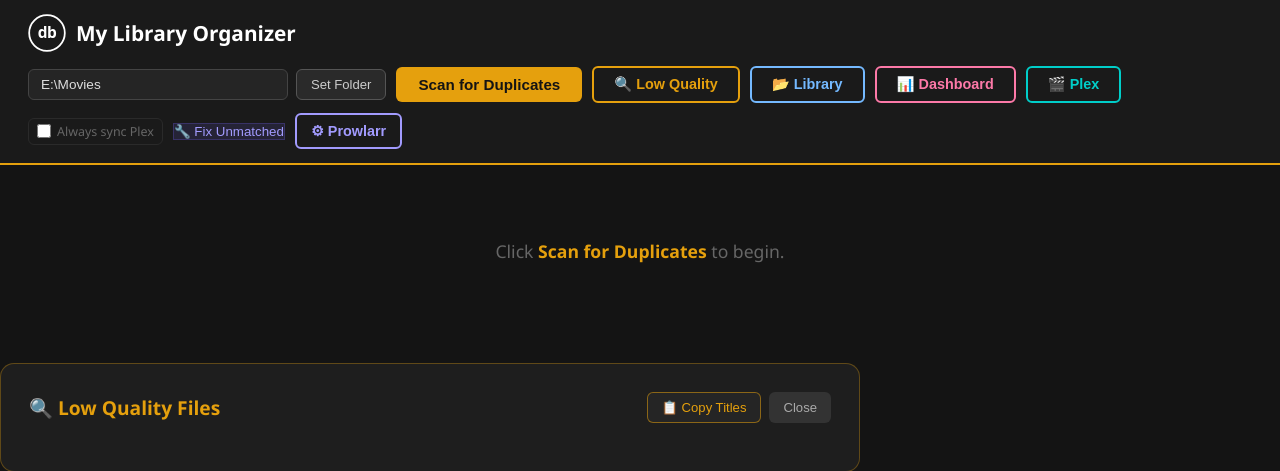
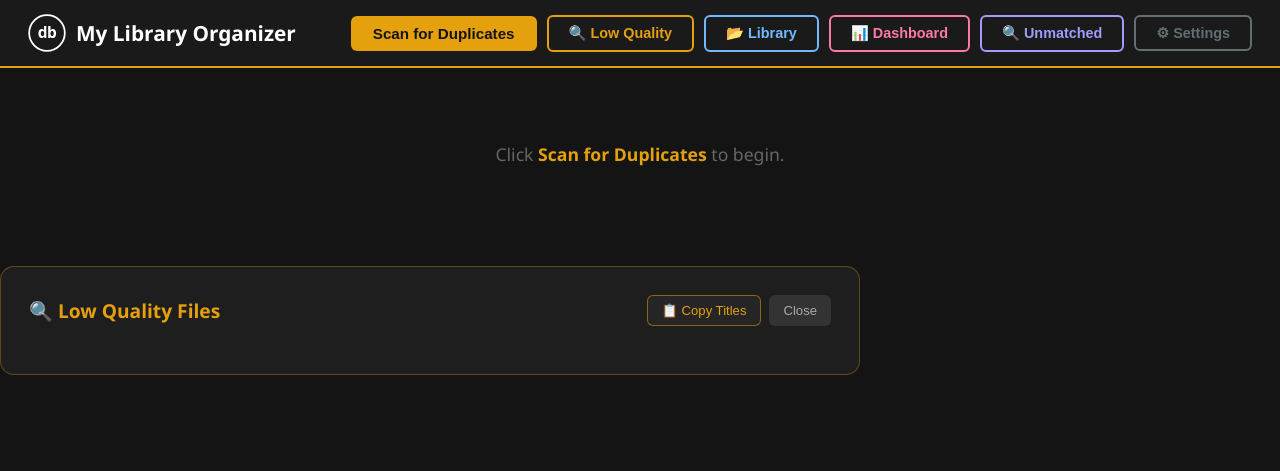
Before and after one commit to dantebagera/cinema-paradiso, a Flask app: page / in a window 1280 px wide. Shown: the top 471 px of the page. Run offline with Flask 3, Linux system fonts and the light colour scheme.

Commit message:
Consolidate all settings into Settings dropdown; rename Fix Unmatched to Unmatched

```diff
--- a/templates/index.html
+++ b/templates/index.html
@@ -114,10 +114,10 @@
     }
     #lib-btn:hover { background: #74b9ff; color: #141414; }
 
-    #plex-btn {
+    #unmatched-btn {
       background: transparent;
-      border: 2px solid #00cec9;
-      color: #00cec9;
+      border: 2px solid #a29bfe;
+      color: #a29bfe;
       padding: 8px 20px;
       border-radius: 6px;
       font-size: 0.9rem;
@@ -126,29 +126,23 @@
       transition: background 0.2s, color 0.2s;
       white-space: nowrap;
     }
-    #plex-btn:hover { background: #00cec9; color: #141414; }
-
-    #plex-cfg-overlay {
-      display: none; position: fixed; inset: 0;
-      background: rgba(0,0,0,0.82); z-index: 300;
-      align-items: center; justify-content: center;
-    }
-    #plex-cfg-overlay.active { display: flex; }
-    .plex-cfg-box {
-      background: #1e1e1e; border: 1px solid #00cec944;
-      border-radius: 12px; padding: 28px; width: 100%; max-width: 440px;
-    }
-    .plex-cfg-box h3 { color: #00cec9; margin-bottom: 6px; font-size: 1rem; }
-    .plex-cfg-hint { font-size: 0.75rem; color: #555; margin-bottom: 16px; line-height: 1.5; }
-    .plex-cfg-box label { display: block; font-size: 0.8rem; color: #888; margin-bottom: 4px; margin-top: 12px; }
-    .plex-cfg-box input {
-      width: 100%; background: #252525; border: 1px solid #444;
-      color: #ddd; padding: 9px 12px; border-radius: 6px; font-size: 0.9rem;
-    }
-    .plex-cfg-box input:focus { outline: none; border-color: #00cec9; }
-    .plex-cfg-actions { display: flex; gap: 8px; margin-top: 18px; justify-content: flex-end; }
-    .btn-plex-save { background: #00cec9; color: #141414; border: none; padding: 8px 20px; border-radius: 6px; font-size: 0.85rem; font-weight: 700; cursor: pointer; }
-    .btn-plex-save:hover { background: #00b4b0; }
+    #unmatched-btn:hover { background: #a29bfe; color: #141414; }
+
+    #settings-btn {
+      background: transparent;
+      border: 2px solid #636e72;
+      color: #636e72;
+      padding: 8px 20px;
+      border-radius: 6px;
+      font-size: 0.9rem;
+      font-weight: 700;
+      cursor: pointer;
+      transition: background 0.2s, color 0.2s;
+      white-space: nowrap;
+    }
+    #settings-btn:hover { background: #636e72; color: #fff; }
+    #settings-btn.open { background: #636e72; color: #fff; }
+
     .lib-row-unmatched { border-left: 3px solid #e5a00d !important; }
     .lib-row-unmatched td:first-child { padding-left: 9px; }
     .plex-col-matched { font-size: 0.82rem; }
@@ -543,32 +537,53 @@
     .btn-confirm-delete { background: #c0392b; color: #fff; border: none; padding: 9px 18px; border-radius: 6px; font-size: 0.88rem; font-weight: 700; cursor: pointer; }
     .btn-confirm-delete:hover { background: #e74c3c; }
 
-    /* ── Prowlarr ── */
-    #prowlarr-btn {
-      background: transparent; border: 2px solid #a29bfe; color: #a29bfe;
-      padding: 8px 14px; border-radius: 6px; font-size: 0.9rem; font-weight: 700;
-      cursor: pointer; transition: background 0.2s, color 0.2s; white-space: nowrap;
-    }
-    #prowlarr-btn:hover { background: #a29bfe; color: #141414; }
-    .prowlarr-cfg-overlay {
-      display: none; position: fixed; inset: 0; background: #000000cc;
-      z-index: 300; align-items: center; justify-content: center;
-    }
-    .prowlarr-cfg-overlay.active { display: flex; }
-    .prowlarr-cfg-box {
-      background: #222; border: 1px solid #a29bfe66; border-radius: 12px;
-      padding: 28px; width: 92%; max-width: 440px;
-    }
-    .prowlarr-cfg-box h3 { color: #a29bfe; margin-bottom: 18px; font-size: 1rem; }
-    .prowlarr-cfg-box label { display: block; font-size: 0.8rem; color: #888; margin-bottom: 4px; margin-top: 12px; }
-    .prowlarr-cfg-box input {
-      width: 100%; background: #1a1a1a; border: 1px solid #444; color: #ddd;
-      padding: 8px 12px; border-radius: 6px; font-size: 0.88rem;
-    }
-    .prowlarr-cfg-box input:focus { outline: none; border-color: #a29bfe; }
-    .prowlarr-cfg-actions { display: flex; gap: 10px; justify-content: flex-end; margin-top: 20px; }
-    .btn-prowlarr-save { background: #a29bfe; color: #141414; border: none; padding: 8px 20px; border-radius: 6px; font-size: 0.88rem; font-weight: 700; cursor: pointer; }
-    .btn-prowlarr-save:hover { background: #b5b0ff; }
+    /* ── Settings dropdown ── */
+    #settings-dropdown {
+      display: none; position: fixed; top: 62px; right: 16px;
+      background: #1e1e1e; border: 1px solid #333; border-radius: 10px;
+      padding: 20px; width: 360px; z-index: 500;
+      box-shadow: 0 8px 32px #0008;
+    }
+    #settings-dropdown.open { display: block; }
+    .settings-section { margin-bottom: 20px; }
+    .settings-section:last-child { margin-bottom: 0; }
+    .settings-section-title {
+      font-size: 0.7rem; text-transform: uppercase; letter-spacing: 0.06em;
+      color: #555; margin-bottom: 10px; padding-bottom: 6px;
+      border-bottom: 1px solid #2a2a2a;
+    }
+    .settings-field { margin-bottom: 10px; }
+    .settings-field label { display: block; font-size: 0.78rem; color: #888; margin-bottom: 4px; }
+    .settings-field input[type=text] {
+      width: 100%; background: #252525; border: 1px solid #333; color: #ddd;
+      padding: 7px 10px; border-radius: 6px; font-size: 0.83rem; box-sizing: border-box;
+    }
+    .settings-field input[type=text]:focus { outline: none; border-color: #636e72; }
+    .settings-btn-row { display: flex; gap: 8px; margin-top: 12px; }
+    .btn-settings-save {
+      background: #636e72; color: #fff; border: none; padding: 7px 18px;
+      border-radius: 6px; font-size: 0.82rem; font-weight: 700; cursor: pointer; flex: 1;
+    }
+    .btn-settings-save:hover { background: #7f8c8d; }
+    .btn-settings-test {
+      background: #252525; color: #aaa; border: 1px solid #444; padding: 7px 14px;
+      border-radius: 6px; font-size: 0.82rem; cursor: pointer;
+    }
+    .btn-settings-test:hover { background: #333; color: #fff; }
+    .settings-hint { font-size: 0.72rem; color: #555; line-height: 1.5; margin-bottom: 10px; }
+    .settings-status { font-size: 0.78rem; margin-top: 6px; min-height: 16px; }
+    .always-sync-row {
+      display: flex; align-items: flex-start; gap: 10px;
+      padding: 10px 12px; border-radius: 7px; cursor: pointer;
+      background: #252525; border: 1px solid #2a2a2a;
+    }
+    .always-sync-row:hover { border-color: #00cec944; }
+    .always-sync-row input[type=checkbox] { accent-color: #00cec9; width: 15px; height: 15px; cursor: pointer; margin-top: 2px; flex-shrink: 0; }
+    .asr-text { flex: 1; }
+    .asr-label { font-size: 0.83rem; color: #bbb; }
+    .asr-sub { font-size: 0.72rem; color: #555; margin-top: 2px; }
+    .always-sync-row.active { border-color: #00cec966; background: #00cec90e; }
+    .always-sync-row.active .asr-label { color: #00cec9; }
     /* Prowlarr search results panel */
     #prowlarr-results-panel {
       display: none; position: fixed; inset: 0; background: #000000dd;
@@ -617,9 +632,7 @@
 
     #no-dupes { text-align: center; padding: 60px 20px; color: #2ecc71; font-size: 1.1rem; }
 
-    /* ── Fix Unmatched panel ── */
-    #fix-btn { background: #6c5ce722; color: #a29bfe; border: 1px solid #6c5ce744; }
-    #fix-btn:hover { background: #6c5ce7; color: #fff; }
+    /* ── Unmatched panel ── */
     .fix-panel { display:none; position:fixed; inset:0; background:#0009; z-index:200; overflow-y:auto; }
     .fix-panel.active { display:block; }
     .fix-panel-inner { background:#1a1a1a; min-height:100vh; padding:32px 28px; max-width:1400px; margin:0 auto; }
@@ -675,16 +688,6 @@
       border-top-color: #fff; border-radius: 50%;
       animation: spin 0.75s linear infinite; flex-shrink: 0;
     }
-    /* Always-sync toggle in header */
-    .always-sync-wrap {
-      display: flex; align-items: center; gap: 6px;
-      font-size: 0.78rem; color: #666; white-space: nowrap;
-      cursor: pointer; padding: 4px 8px;
-      border: 1px solid #2a2a2a; border-radius: 6px;
-    }
-    .always-sync-wrap:hover { color: #00cec9; border-color: #00cec944; }
-    .always-sync-wrap input[type=checkbox] { accent-color: #00cec9; cursor: pointer; width: 14px; height: 14px; }
-    .always-sync-wrap.active { color: #00cec9; border-color: #00cec966; background: #00cec911; }
   </style>
 </head>
 <body>
@@ -692,22 +695,13 @@
 <header>
   <h1><img src="/static/logo.svg" class="logo-img" alt="logo" />My Library Organizer</h1>
   <div class="header-right">
-    <form id="folder-form" onsubmit="changeFolder(event)">
-      <input type="text" id="folder-input" placeholder="Movies folder path..." />
-      <button type="submit" class="btn-folder">Set Folder</button>
-    </form>
     <button id="scan-btn" onclick="scanMovies()">Scan for Duplicates</button>
     <button id="smart-btn" onclick="openSmartClean()" style="display:none">⚡ Smart Clean</button>
     <button id="lq-btn" onclick="openLowQuality()">🔍 Low Quality</button>
     <button id="lib-btn" onclick="openLibrary()">📂 Library</button>
     <button id="dash-btn" onclick="openDashboard()">📊 Dashboard</button>
-    <button id="plex-btn" onclick="openPlexCfg()">🎬 Plex</button>
-    <label class="always-sync-wrap" id="always-sync-wrap" title="Bypass 5-min cache — always fetch fresh data from Plex when opening a panel">
-      <input type="checkbox" id="always-sync-chk" onchange="toggleAlwaysSync(this)" />
-      Always sync Plex
-    </label>
-    <button id="fix-btn" onclick="openFixUnmatched()">🔧 Fix Unmatched</button>
-    <button id="prowlarr-btn" onclick="openProwlarrCfg()" title="Configure Prowlarr">⚙ Prowlarr</button>
+    <button id="unmatched-btn" onclick="openFixUnmatched()">🔍 Unmatched</button>
+    <button id="settings-btn" onclick="toggleSettings(event)">⚙ Settings</button>
   </div>
 </header>
 
@@ -892,38 +886,63 @@
   </div>
 </div>
 
-<!-- Plex Config -->
-<div id="plex-cfg-overlay">
-  <div class="plex-cfg-box">
-    <h3>🎬 Plex Configuration</h3>
-    <p class="plex-cfg-hint">Find your token: Plex → Settings → Troubleshooting → <strong>Get Online Media</strong> OR open any media item, click ··· → Get Info → View XML — the URL contains <code>X-Plex-Token=…</code></p>
-    <label>Plex URL</label>
-    <input type="text" id="plex-url-input" placeholder="http://localhost:32400" />
-    <label>X-Plex-Token</label>
-    <input type="text" id="plex-token-input" placeholder="Your Plex token" autocomplete="off" />
-    <div id="plex-test-status" style="margin-top:10px;font-size:0.8rem;min-height:18px"></div>
-    <div class="plex-cfg-actions">
-      <button class="btn-cancel" onclick="closePlexCfg()">Cancel</button>
-      <button class="btn-sel-all-sm" onclick="testPlexCfg()" id="plex-test-btn">Test Connection</button>
-      <button class="btn-plex-save" onclick="savePlexCfg()">Save</button>
+<!-- Settings Dropdown -->
+<div id="settings-dropdown">
+  <div class="settings-section">
+    <div class="settings-section-title">📁 Movies Folder</div>
+    <div class="settings-field">
+      <label>Folder path</label>
+      <input type="text" id="folder-input" placeholder="e.g. E:\Movies" />
+    </div>
+    <div class="settings-btn-row">
+      <button class="btn-settings-save" onclick="changeFolder(event)">Set Folder</button>
     </div>
   </div>
-</div>
-
-<!-- Prowlarr Config -->
-<div class="prowlarr-cfg-overlay" id="prowlarr-cfg-overlay">
-  <div class="prowlarr-cfg-box">
-    <h3>⚙ Prowlarr Configuration</h3>
-    <label>Prowlarr URL (e.g. http://localhost:9696)</label>
-    <input type="text" id="prowlarr-url-input" placeholder="http://localhost:9696" />
-    <label>API Key</label>
-    <input type="text" id="prowlarr-key-input" placeholder="Your Prowlarr API key" />
-    <div id="prowlarr-test-status" style="margin-top:10px;font-size:0.8rem;min-height:18px"></div>
-    <div class="prowlarr-cfg-actions">
-      <button class="btn-cancel" onclick="closeProwlarrCfg()">Cancel</button>
-      <button class="btn-sel-all-sm" onclick="testProwlarrCfg()" id="prowlarr-test-btn">Test Connection</button>
-      <button class="btn-prowlarr-save" onclick="saveProwlarrCfg()">Save</button>
+
+  <div class="settings-section">
+    <div class="settings-section-title">🎬 Plex</div>
+    <p class="settings-hint">Find your token: Plex → Settings → Troubleshooting → Get Online Media, or open any media item → ··· → Get Info → View XML.</p>
+    <div class="settings-field">
+      <label>Plex URL</label>
+      <input type="text" id="plex-url-input" placeholder="http://localhost:32400" />
     </div>
+    <div class="settings-field">
+      <label>X-Plex-Token</label>
+      <input type="text" id="plex-token-input" placeholder="Your Plex token" autocomplete="off" />
+    </div>
+    <div id="plex-test-status" class="settings-status"></div>
+    <div class="settings-btn-row">
+      <button class="btn-settings-test" onclick="testPlexCfg()" id="plex-test-btn">Test</button>
+      <button class="btn-settings-save" onclick="savePlexCfg()">Save Plex</button>
+    </div>
+  </div>
+
+  <div class="settings-section">
+    <div class="settings-section-title">⚙ Prowlarr</div>
+    <div class="settings-field">
+      <label>Prowlarr URL</label>
+      <input type="text" id="prowlarr-url-input" placeholder="http://localhost:9696" />
+    </div>
+    <div class="settings-field">
+      <label>API Key</label>
+      <input type="text" id="prowlarr-key-input" placeholder="Your Prowlarr API key" />
+    </div>
+    <div id="prowlarr-test-status" class="settings-status"></div>
+    <div class="settings-btn-row">
+      <button class="btn-settings-test" onclick="testProwlarrCfg()" id="prowlarr-test-btn">Test</button>
+      <button class="btn-settings-save" onclick="saveProwlarrCfg()">Save Prowlarr</button>
+    </div>
+  </div>
+
+  <div class="settings-section">
+    <div class="settings-section-title">🔄 Plex Sync</div>
+    <label class="always-sync-row" id="always-sync-row" onclick="toggleAlwaysSyncRow()">
+      <input type="checkbox" id="always-sync-chk" onclick="event.stopPropagation(); toggleAlwaysSync(this)" />
+      <div class="asr-text">
+        <div class="asr-label">Always sync with Plex</div>
+        <div class="asr-sub">Bypass 5-min cache — fetch fresh Plex data every time you open a panel</div>
+      </div>
+    </label>
   </div>
 </div>
 
@@ -1016,7 +1035,7 @@
   });
 
   async function changeFolder(e) {
-    e.preventDefault();
+    if (e && e.preventDefault) e.preventDefault();
     const val = document.getElementById('folder-input').value.trim();
     if (!val) return;
     try {
@@ -1027,7 +1046,8 @@
       });
       const data = await res.json();
       if (data.error) { showToast(data.error, true); return; }
-      showToast('Folder updated - click Scan to refresh');
+      showToast('Folder updated — click Scan to refresh');
+      closeSettings();
     } catch (err) { showToast(err.message, true); }
   }
 
@@ -1897,7 +1917,12 @@
 
   function toggleAlwaysSync(chk) {
     _alwaysSyncPlex = chk.checked;
-    document.getElementById('always-sync-wrap').classList.toggle('active', _alwaysSyncPlex);
+    document.getElementById('always-sync-row').classList.toggle('active', _alwaysSyncPlex);
+  }
+  function toggleAlwaysSyncRow() {
+    const chk = document.getElementById('always-sync-chk');
+    chk.checked = !chk.checked;
+    toggleAlwaysSync(chk);
   }
 
   function _plexQuery() {
@@ -1947,12 +1972,28 @@
     } catch (e) { showToast(e.message, true); }
   }
 
-  function openPlexCfg() {
-    document.getElementById('plex-cfg-overlay').classList.add('active');
-  }
-  function closePlexCfg() {
-    document.getElementById('plex-cfg-overlay').classList.remove('active');
-  }
+  function toggleSettings(e) {
+    if (e) e.stopPropagation();
+    const dd  = document.getElementById('settings-dropdown');
+    const btn = document.getElementById('settings-btn');
+    const open = dd.classList.toggle('open');
+    btn.classList.toggle('open', open);
+  }
+  function closeSettings() {
+    document.getElementById('settings-dropdown').classList.remove('open');
+    document.getElementById('settings-btn').classList.remove('open');
+  }
+  document.addEventListener('click', function(e) {
+    const dd = document.getElementById('settings-dropdown');
+    if (dd.classList.contains('open') &&
+        !dd.contains(e.target) &&
+        e.target.id !== 'settings-btn') {
+      closeSettings();
+    }
+  });
+
+  function openPlexCfg() { toggleSettings(); }
+  function closePlexCfg() { closeSettings(); }
   async function savePlexCfg() {
     const url   = document.getElementById('plex-url-input').value.trim();
     const token = document.getElementById('plex-token-input').value.trim();
@@ -1966,7 +2007,6 @@
       const d = await r.json();
       if (d.error) { setPlexStatus(d.error, '#e74c3c'); return; }
       showToast('Plex settings saved');
-      closePlexCfg();
     } catch (e) { setPlexStatus(e.message, '#e74c3c'); }
   }
   async function testPlexCfg() {
@@ -1992,9 +2032,7 @@
     const el = document.getElementById('plex-test-status');
     el.textContent = msg; el.style.color = color;
   }
-  document.getElementById('plex-cfg-overlay').addEventListener('click', function(e) {
-    if (e.target === this) closePlexCfg();
-  });
+
   window.addEventListener('load', async () => {
     try {
       const r = await fetch('/api/plex/config');
@@ -2014,12 +2052,8 @@
     } catch {}
   });
 
-  function openProwlarrCfg() {
-    document.getElementById('prowlarr-cfg-overlay').classList.add('active');
-  }
-  function closeProwlarrCfg() {
-    document.getElementById('prowlarr-cfg-overlay').classList.remove('active');
-  }
+  function openProwlarrCfg() { toggleSettings(); }
+  function closeProwlarrCfg() { closeSettings(); }
   async function saveProwlarrCfg() {
     const url = document.getElementById('prowlarr-url-input').value.trim();
     const key = document.getElementById('prowlarr-key-input').value.trim();
@@ -2033,7 +2067,6 @@
       const d = await r.json();
       if (d.error) { setProwlarrStatus(d.error, 'red'); return; }
       showToast('Prowlarr settings saved');
-      closeProwlarrCfg();
     } catch (e) { setProwlarrStatus(e.message, 'red'); }
   }
 
@@ -2159,9 +2192,7 @@
   document.getElementById('prowlarr-results-panel').addEventListener('click', function(e) {
     if (e.target === this) closeProwlarrResults();
   });
-  document.getElementById('prowlarr-cfg-overlay').addEventListener('click', function(e) {
-    if (e.target === this) closeProwlarrCfg();
-  });
+
 
   // ── Generic delete (LQ + Library panels) ────────────────────────
   async function doGenericDelete() {
```
